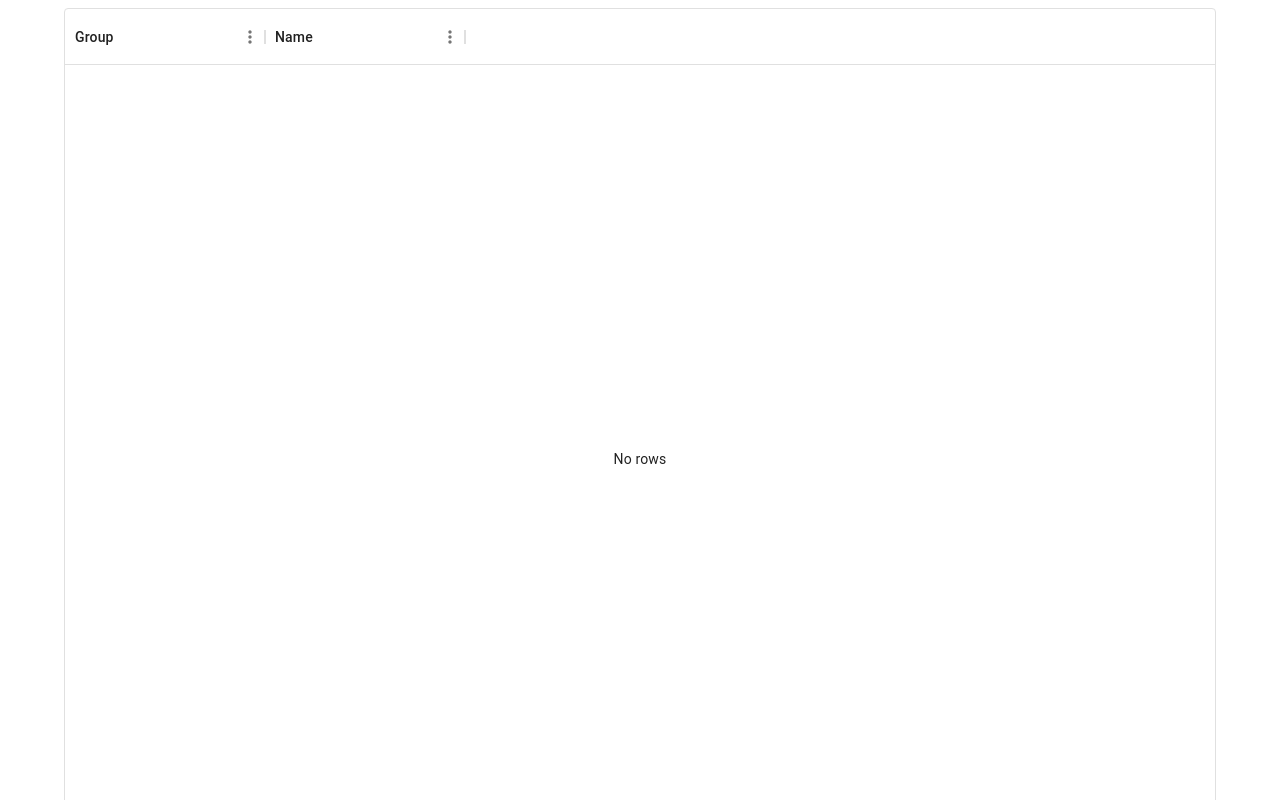
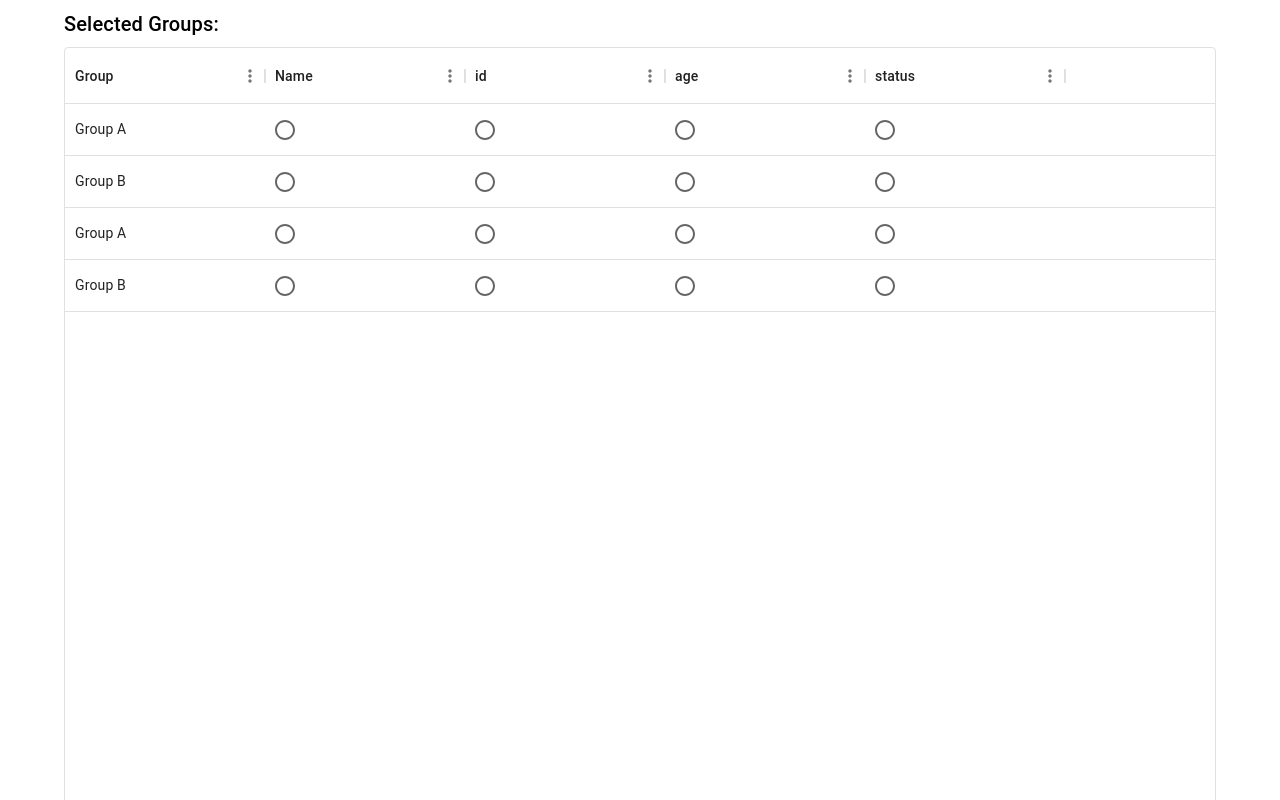
Before and after one commit to shichisan21/drag-test, a Next.js app: page /RadioGrid in a window 1280 px wide. Shown: the top 800 px of the page. Built offline with nearby package versions, Linux system fonts and the light colour scheme.

Commit message:
選択を表示

```diff
--- a/src/pages/RadioGrid.tsx
+++ b/src/pages/RadioGrid.tsx
@@ -1,7 +1,7 @@
 import { FC, ReactElement, useState } from "react";
-import { Container } from "@mui/material";
+import { Container, Typography } from "@mui/material";
 import { DataGrid, GridColDef, GridRenderCellParams } from "@mui/x-data-grid";
-import { Radio } from "@mui/material";
+import { Radio, RadioGroup, FormControlLabel } from "@mui/material";
 import { useRouter } from "next/router";
 
 interface DataRow {
@@ -12,25 +12,45 @@ interface DataRow {
 }
 
 const RadioGrid: FC = (): ReactElement => {
-  const [selectedValue, setSelectedValue] = useState<number | null>(null);
+  const [selectedValues, setSelectedValues] = useState<{
+    [key: string]: string;
+  }>({});
   const router = useRouter();
 
-  let dataArray: DataRow[] = [];
+  let dataArray: DataRow[] = [
+    { id: 1, name: "John", group: "Group A", age: 25, status: "Active" },
+    { id: 2, name: "Alice", group: "Group B", age: 30, status: "Inactive" },
+    { id: 3, name: "Bob", group: "Group A", age: 35, status: "Active" },
+    { id: 4, name: "Eve", group: "Group B", age: 28, status: "Active" },
+  ];
 
-  if (router.isReady) {
-    if (router.query.data) {
-      dataArray = JSON.parse(router.query.data as string);
-    }
-  }
-  const additionalColumns =
+  const additionalColumns: GridColDef[] =
     dataArray && dataArray.length > 0
       ? Object.keys(dataArray[0])
+          .filter((key) => !["group", "name"].includes(key))
           .map((key) => ({
             field: key,
-            headerName: dataArray[0][key] as string,
+            headerName: key,
             width: 200,
+            renderCell: (params: GridRenderCellParams<DataRow>) => {
+              return (
+                <RadioGroup
+                  value={selectedValues[key] || ""}
+                  onChange={(event) => {
+                    setSelectedValues((prevSelectedValues) => ({
+                      ...prevSelectedValues,
+                      [key]: event.target.value,
+                    }));
+                  }}
+                >
+                  <FormControlLabel
+                    value={params.row.id.toString()}
+                    control={<Radio />}
+                  />
+                </RadioGroup>
+              );
+            },
           }))
-          .filter((col) => !["group", "name"].includes(col.field))
       : [];
 
   const columns: GridColDef[] = [
@@ -39,24 +59,46 @@ const RadioGrid: FC = (): ReactElement => {
       field: "name",
       headerName: "Name",
       width: 200,
-      renderCell: (params: GridRenderCellParams) => {
+      renderCell: (params: GridRenderCellParams<DataRow>) => {
         return (
-          <Radio
-            checked={selectedValue === params.row.id}
-            onChange={() => {
-              setSelectedValue(params.row.id);
+          <RadioGroup
+            value={selectedValues["name"] || ""}
+            onChange={(event) => {
+              setSelectedValues((prevSelectedValues) => ({
+                ...prevSelectedValues,
+                name: event.target.value,
+              }));
             }}
-          />
+          >
+            <FormControlLabel
+              value={params.row.id.toString()}
+              control={<Radio />}
+            />
+          </RadioGroup>
         );
       },
     },
     ...additionalColumns,
   ];
 
+  const getSelectedRowGroup = (id: string) => {
+    const selectedRow = dataArray.find((row) => row.id.toString() === id);
+    return selectedRow ? selectedRow.group : "No selection";
+  };
   return (
     <>
       <Container>
-        <DataGrid rows={dataArray} columns={columns} sx={{ height: 900 }} />
+        <Typography variant='h6' gutterBottom>
+          Selected Groups:
+          {Object.values(selectedValues).map((value, index) => (
+            <Typography key={index}>{getSelectedRowGroup(value)}</Typography>
+          ))}
+        </Typography>
+        <DataGrid<DataRow>
+          rows={dataArray}
+          columns={columns}
+          sx={{ height: 900 }}
+        />
       </Container>
     </>
   );
```
